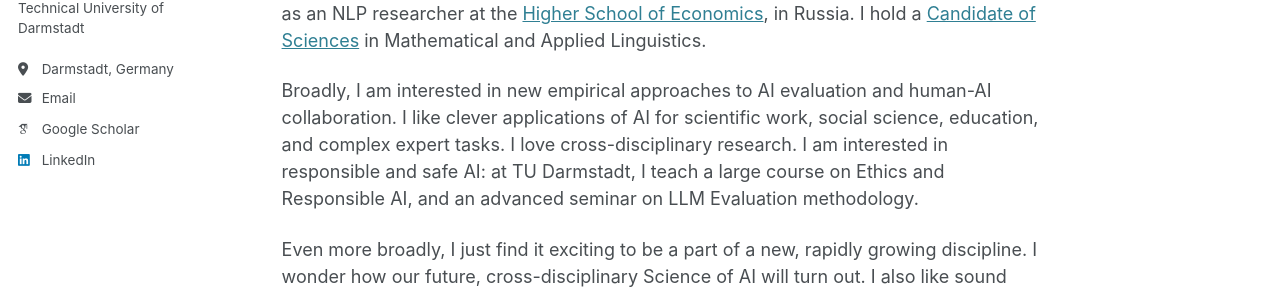
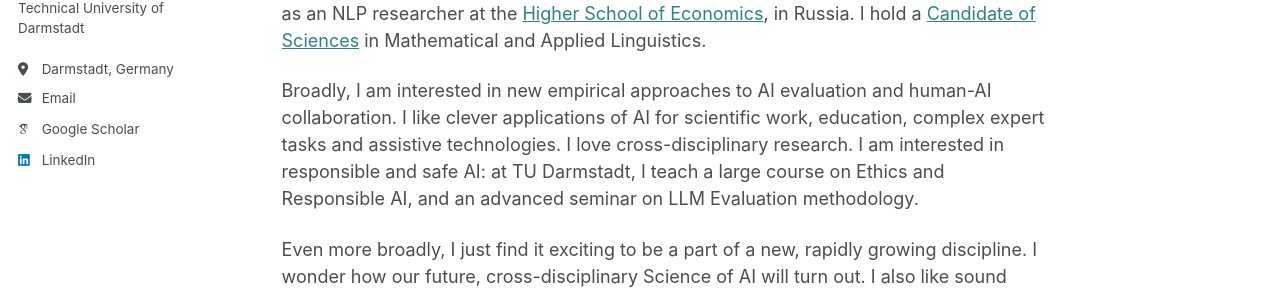
Before and after one commit to iokuznetsov/iokuznetsov.github.io, a Jekyll site: the page built from _pages/about.md, in a window 1280 px wide and 1282 px high. Shown: the part 465-759 px from the top of the window. Built offline with Jekyll 4.4.1, drawn with Linux system fonts in a browser that asks for light colours; some web fonts are replaced.

Commit message:
Revise interests in AI applications in about.md
Updated interests in AI applications to include assistive technologies.

```diff
--- a/_pages/about.md
+++ b/_pages/about.md
@@ -13,7 +13,7 @@
 
 Before that, I studied linguistics at the [Lomonosov Moscow State University](https://lomonosov.university), and worked as an NLP researcher at the [Higher School of Economics](https://www.hse.ru/en/), in Russia. I hold a [Candidate of Sciences](https://en.wikipedia.org/wiki/Candidate_of_Sciences) in Mathematical and Applied Linguistics.
 
-Broadly, I am interested in new empirical approaches to AI evaluation and human-AI collaboration. I like clever applications of AI for scientific work, social science, education, and complex expert tasks. I love cross-disciplinary research. I am interested in responsible and safe AI: at TU Darmstadt, I teach a large course on Ethics and Responsible AI, and an advanced seminar on LLM Evaluation methodology.
+Broadly, I am interested in new empirical approaches to AI evaluation and human-AI collaboration. I like clever applications of AI for scientific work, education, complex expert tasks and assistive technologies. I love cross-disciplinary research. I am interested in responsible and safe AI: at TU Darmstadt, I teach a large course on Ethics and Responsible AI, and an advanced seminar on LLM Evaluation methodology.
 
 Even more broadly, I just find it exciting to be a part of a new, rapidly growing discipline. I wonder how our future, cross-disciplinary Science of AI will turn out. I also like sound design, synthesizers and audiovisual art, but this is a story for another website.
 
```
